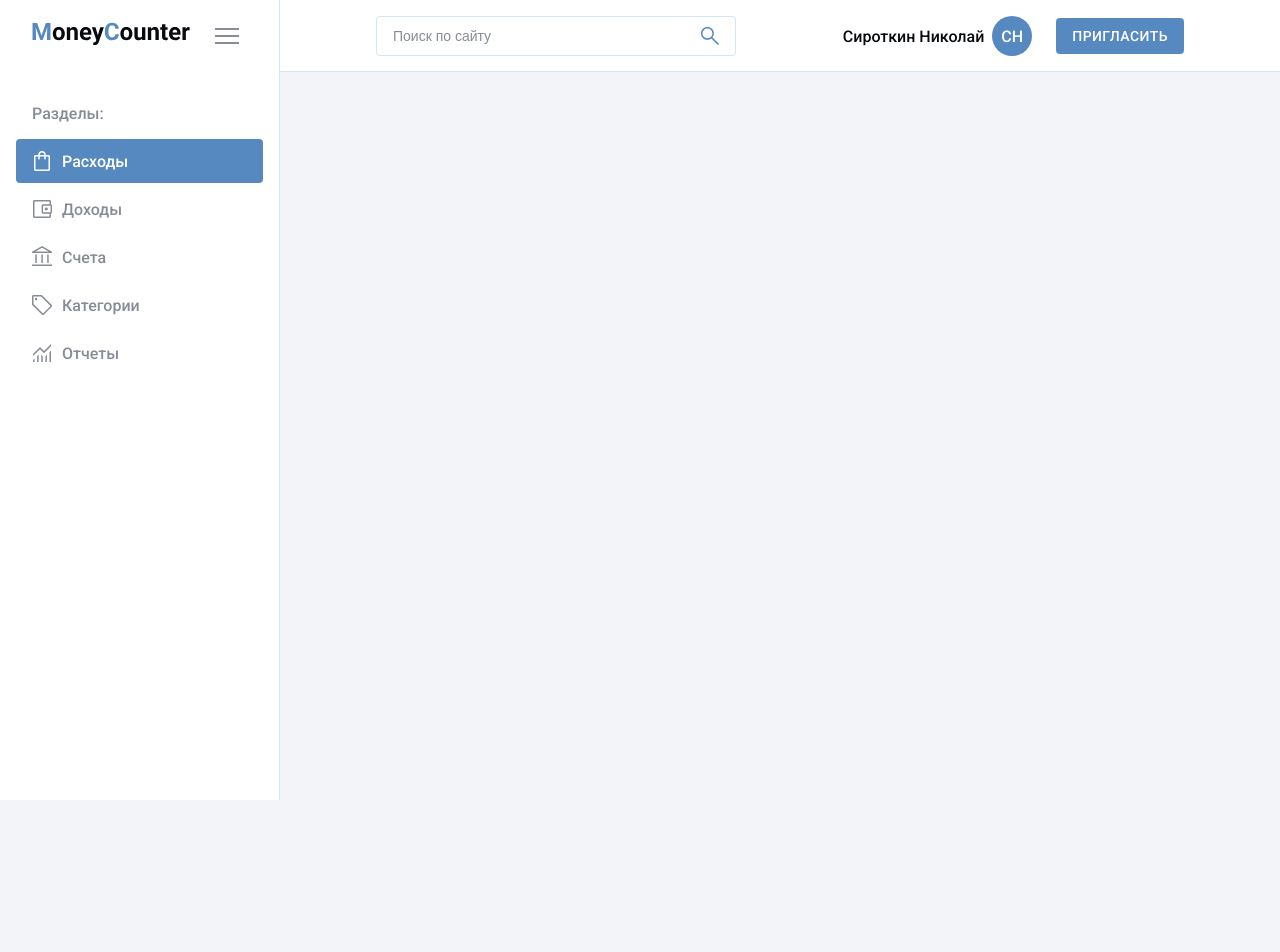
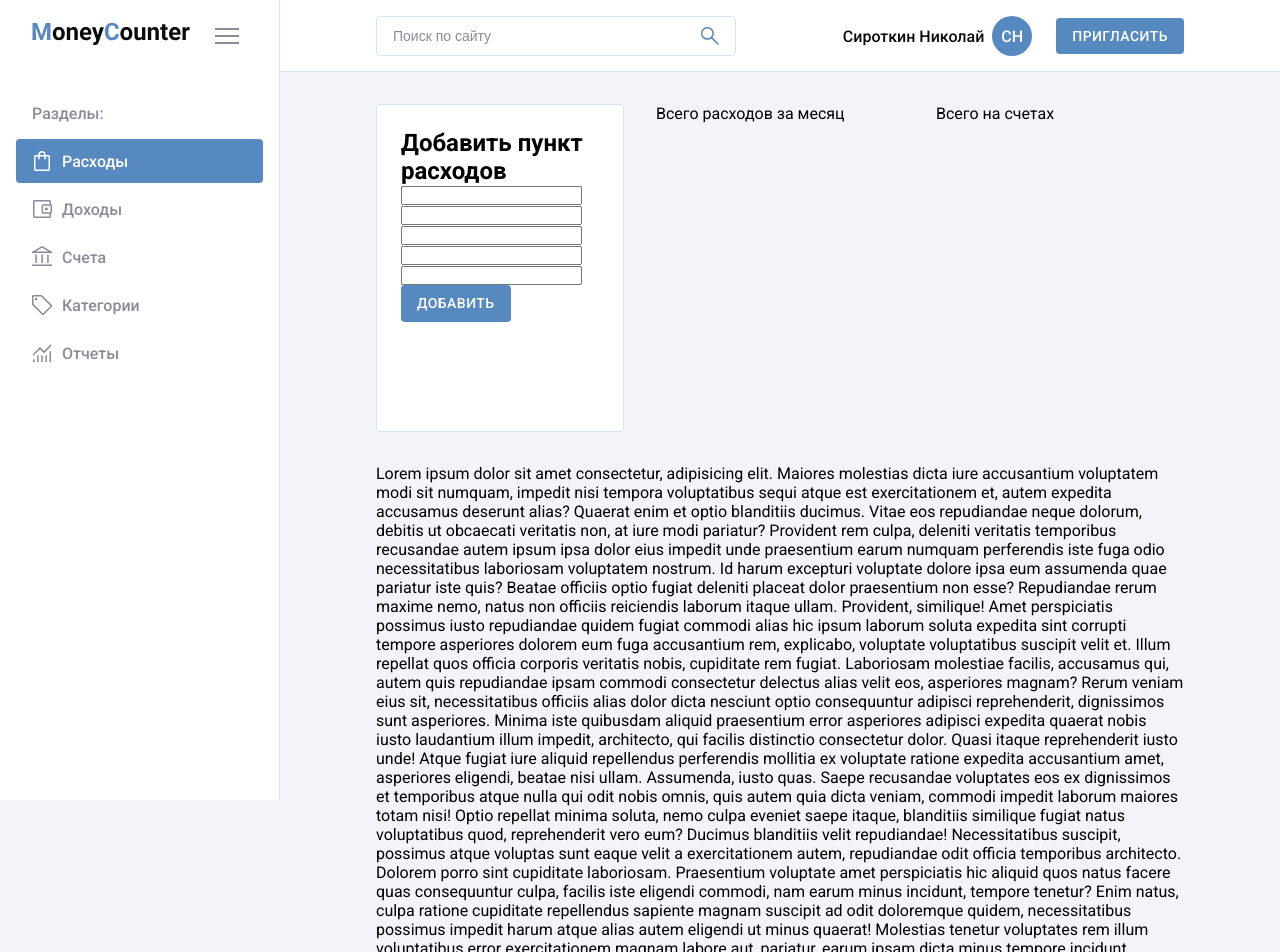
Before and after one commit to nickup8/moneyCounter, a React (Create React App) app: page / in a window 1280 px wide. Shown: the top 952 px of the page. Before the commit the page ends 800 px from the top, so only its background shows below. Built offline with nearby package versions, Linux system fonts and the light colour scheme.

Commit message:
Settings component EnterData

```diff
--- a/src/App.js
+++ b/src/App.js
@@ -2,13 +2,16 @@ import { Sidebar } from './components/Sidebar';
 import { TopMenu } from './components/TopMenu';
 
 import style from './App.module.scss';
+import { Costs } from './pages/Costs';
 
 function App() {
 	return (
 		<div className="App">
 			<Sidebar />
 			<TopMenu />
-			<div className={style.content}></div>
+			<div className={style.content}>
+				<Costs />
+			</div>
 		</div>
 	);
 }
--- a/src/App.module.scss
+++ b/src/App.module.scss
@@ -1 +1,5 @@
 @import './scss/variables';
+
+.content {
+	padding: 72px 0 0 280px;
+}
--- /dev/null
+++ b/src/components/EnterData/enterData.module.scss
@@ -0,0 +1,13 @@
+@import './../../scss/variables';
+
+.enterData {
+	background: $white;
+	height: 100%;
+	width: 100%;
+	border-radius: 4px;
+	border: 1px solid $devider;
+	padding: 24px;
+}
+
+.form {
+}
--- /dev/null
+++ b/src/components/EnterData/index.jsx
@@ -0,0 +1,20 @@
+import React from 'react';
+import { Button } from './../ui/Button';
+
+import style from './enterData.module.scss';
+
+export const EnterData = () => {
+	return (
+		<div className={style.enterData}>
+			<h2 className={style.h2}>Добавить пункт расходов</h2>
+			<form className={style.form}>
+				<input type="text" />
+				<input type="text" />
+				<input type="text" />
+				<input type="text" />
+				<input type="text" />
+				<Button text="Добавить" />
+			</form>
+		</div>
+	);
+};
--- a/src/pages/Costs/costs.module.scss
+++ b/src/pages/Costs/costs.module.scss
@@ -1 +1,14 @@
 @import './../../scss/variables';
+
+.container {
+	margin: 32px 96px;
+	display: grid;
+	grid-template-columns: repeat(3, 1fr);
+	grid-template-rows: 328px 1fr;
+	grid-column-gap: 32px;
+	grid-row-gap: 32px;
+}
+
+.costList {
+	grid-column: 1/4;
+}
--- a/src/pages/Costs/index.jsx
+++ b/src/pages/Costs/index.jsx
@@ -1,5 +1,74 @@
 import React from 'react';
+import { EnterData } from '../../components/EnterData';
+
+import style from './costs.module.scss';
 
 export const Costs = () => {
-	return <div>Costs</div>;
+	return (
+		<div className={style.container}>
+			<div className={style.enterDate}>
+				<EnterData />
+			</div>
+			<div className={style.countMonth}>Всего расходов за месяц</div>
+			<div className={style.countPrise}>Всего на счетах</div>
+			<div className={style.costList}>
+				Lorem ipsum dolor sit amet consectetur, adipisicing elit. Maiores
+				molestias dicta iure accusantium voluptatem modi sit numquam, impedit
+				nisi tempora voluptatibus sequi atque est exercitationem et, autem
+				expedita accusamus deserunt alias? Quaerat enim et optio blanditiis
+				ducimus. Vitae eos repudiandae neque dolorum, debitis ut obcaecati
+				veritatis non, at iure modi pariatur? Provident rem culpa, deleniti
+				veritatis temporibus recusandae autem ipsum ipsa dolor eius impedit unde
+				praesentium earum numquam perferendis iste fuga odio necessitatibus
+				laboriosam voluptatem nostrum. Id harum excepturi voluptate dolore ipsa
+				eum assumenda quae pariatur iste quis? Beatae officiis optio fugiat
+				deleniti placeat dolor praesentium non esse? Repudiandae rerum maxime
+				nemo, natus non officiis reiciendis laborum itaque ullam. Provident,
+				similique! Amet perspiciatis possimus iusto repudiandae quidem fugiat
+				commodi alias hic ipsum laborum soluta expedita sint corrupti tempore
+				asperiores dolorem eum fuga accusantium rem, explicabo, voluptate
+				voluptatibus suscipit velit et. Illum repellat quos officia corporis
+				veritatis nobis, cupiditate rem fugiat. Laboriosam molestiae facilis,
+				accusamus qui, autem quis repudiandae ipsam commodi consectetur delectus
+				alias velit eos, asperiores magnam? Rerum veniam eius sit,
+				necessitatibus officiis alias dolor dicta nesciunt optio consequuntur
+				adipisci reprehenderit, dignissimos sunt asperiores. Minima iste
+				quibusdam aliquid praesentium error asperiores adipisci expedita quaerat
+				nobis iusto laudantium illum impedit, architecto, qui facilis distinctio
+				consectetur dolor. Quasi itaque reprehenderit iusto unde! Atque fugiat
+				iure aliquid repellendus perferendis mollitia ex voluptate ratione
+				expedita accusantium amet, asperiores eligendi, beatae nisi ullam.
+				Assumenda, iusto quas. Saepe recusandae voluptates eos ex dignissimos et
+				temporibus atque nulla qui odit nobis omnis, quis autem quia dicta
+				veniam, commodi impedit laborum maiores totam nisi! Optio repellat
+				minima soluta, nemo culpa eveniet saepe itaque, blanditiis similique
+				fugiat natus voluptatibus quod, reprehenderit vero eum? Ducimus
+				blanditiis velit repudiandae! Necessitatibus suscipit, possimus atque
+				voluptas sunt eaque velit a exercitationem autem, repudiandae odit
+				officia temporibus architecto. Dolorem porro sint cupiditate laboriosam.
+				Praesentium voluptate amet perspiciatis hic aliquid quos natus facere
+				quas consequuntur culpa, facilis iste eligendi commodi, nam earum minus
+				incidunt, tempore tenetur? Enim natus, culpa ratione cupiditate
+				repellendus sapiente magnam suscipit ad odit doloremque quidem,
+				necessitatibus possimus impedit harum atque alias autem eligendi ut
+				minus quaerat! Molestias tenetur voluptates rem illum voluptatibus error
+				exercitationem magnam labore aut, pariatur, earum ipsam dicta minus
+				tempore incidunt accusantium consequatur sunt quas fugit nisi culpa
+				corporis iure voluptate delectus? In facere fuga fugit amet sed eos,
+				veritatis aspernatur dolore, aliquid libero dolorem nobis explicabo
+				dolores aliquam itaque magnam eum adipisci sequi. Quod dicta vitae qui
+				et unde enim deleniti ab earum alias, dolores facere culpa impedit amet
+				consequatur laudantium, nam, laboriosam incidunt! Commodi nobis
+				recusandae laborum rerum itaque? Quibusdam hic sequi reiciendis dicta,
+				quae minus fuga tempore et, voluptatem repellendus assumenda, vitae
+				possimus at? At placeat sapiente maxime eligendi illo eum ex debitis,
+				porro omnis hic delectus quaerat consectetur! Non quasi laudantium
+				exercitationem cumque qui fuga, nulla natus debitis accusamus possimus
+				amet. Blanditiis consequuntur autem ullam delectus unde dolor iure illum
+				quo voluptatem eaque id, aliquam ab maiores tempora sunt reiciendis.
+				Quod magnam odio laudantium, distinctio harum, laboriosam neque delectus
+				ipsa hic voluptas earum id.
+			</div>
+		</div>
+	);
 };
```
